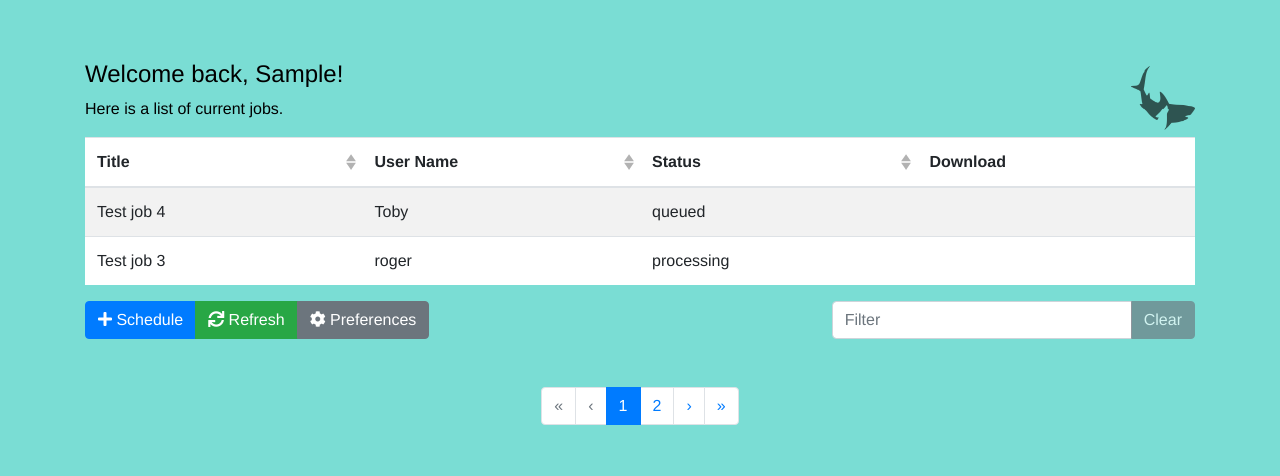
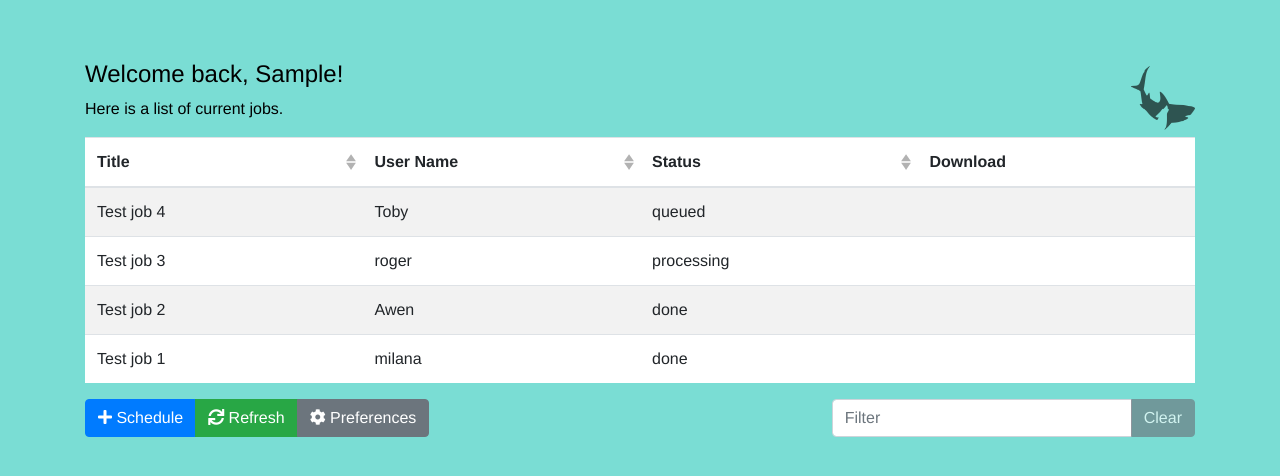
Before and after one commit to OpenDataHack2018org/wolfshark, a Vue app: page /config in a window 1280 px wide. Both pictures are taken after typing "Sample", "Sample" into the empty fields and a click on the button "Save". Shown: the top 476 px of the page. Built offline with nearby package versions, Linux system fonts and the light colour scheme.

Commit message:
Fixed global CSS styles. Tidied.

```diff
--- a/src/App.vue
+++ b/src/App.vue
@@ -21,7 +21,7 @@ export default {
 
 <style>
 body {
-    background-color: #7addd4;
+    background-color: #7addd4 !important;
 }
 
 #app {
@@ -43,12 +43,12 @@ a:hover {
 }
 
 .alert-info {
-    background-color: #fff;
-    color: #000;
+    background-color: #fff !important;
+    color: #000 !important;
 }
 
 .b-table {
-    background-color: #fff;
+    background-color: #fff !important;
 }
 
 .form-text.text-muted {
--- a/src/components/JobOverview.vue
+++ b/src/components/JobOverview.vue
@@ -203,8 +203,7 @@ export default {
             isBusy: false,
             jobsLength: 0,
             currentPage: 1,
-            perPage: 2,
-            // jobs: [],
+            perPage: 10,
             success: this.showSuccess,
             fields: [
                 {
```
